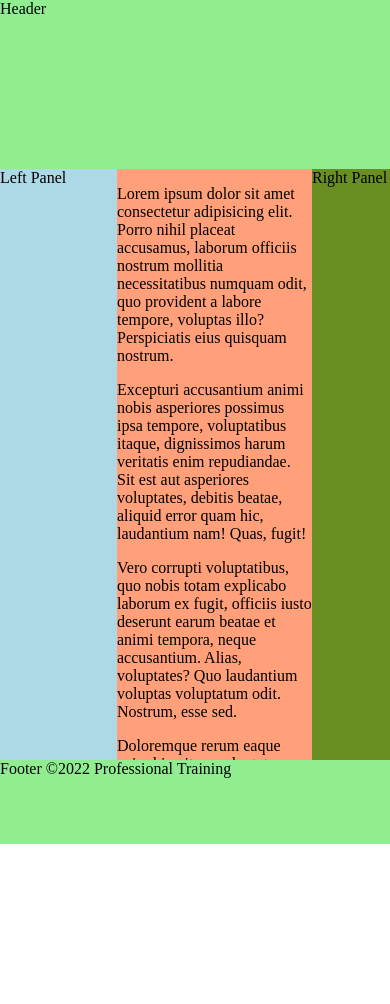
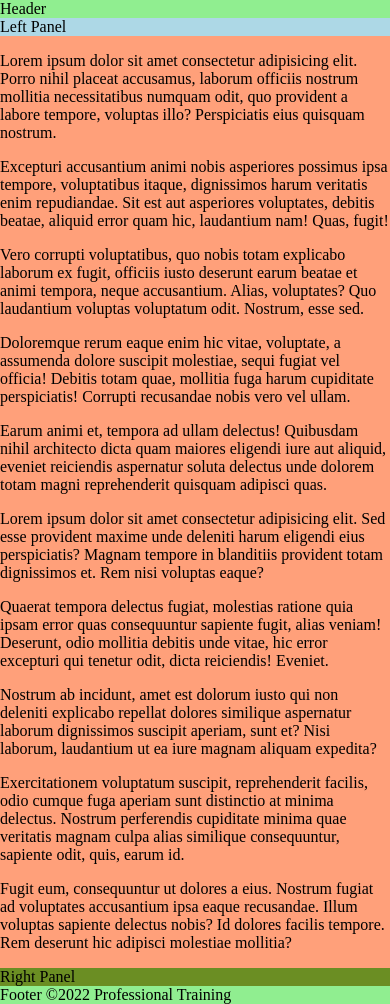
Before and after one commit to aidankilleen/FrontEndWebDevelopment, a plain HTML site: page traditionallayout.html in a window 390 px wide. Before the commit the page ends 844 px from the top, so only its background shows below. Drawn offline with Linux system fonts and the light colour scheme.

Commit message:
added media query to make responsive design

```diff
--- a/traditionallayout.html
+++ b/traditionallayout.html
@@ -6,7 +6,6 @@
     <meta name="viewport" content="width=device-width, initial-scale=1.0">
     <title>Document</title>
     <style>
-
         body {
             margin: 0;
         }
@@ -22,7 +21,6 @@
             float: left;
             height: 70vh;
         }
-
         .main {
             width: 50%;
             background-color: lightsalmon;
@@ -30,7 +28,6 @@
             height: 70vh;
             overflow-y: auto;
         }
-
         .right {
             width: 20%;
             background-color: olivedrab;
@@ -43,6 +40,27 @@
             background-color: lightgreen;
             height: 10vh;
         }
+        @media (max-width: 768px) {
+            .header {
+                height: auto;
+            }
+            .left {
+                width: 100%;
+                height: auto;
+            }
+            .main {
+                width: 100%;
+                height: auto;
+            }
+            .right {
+                width: 100%;
+                height: auto;
+            }
+            .footer {
+                height: auto;
+            }
+        }
+
     </style>
 </head>
 <body>
@@ -54,7 +72,11 @@
         <p>Vero corrupti voluptatibus, quo nobis totam explicabo laborum ex fugit, officiis iusto deserunt earum beatae et animi tempora, neque accusantium. Alias, voluptates? Quo laudantium voluptas voluptatum odit. Nostrum, esse sed.</p>
         <p>Doloremque rerum eaque enim hic vitae, voluptate, a assumenda dolore suscipit molestiae, sequi fugiat vel officia! Debitis totam quae, mollitia fuga harum cupiditate perspiciatis! Corrupti recusandae nobis vero vel ullam.</p>
         <p>Earum animi et, tempora ad ullam delectus! Quibusdam nihil architecto dicta quam maiores eligendi iure aut aliquid, eveniet reiciendis aspernatur soluta delectus unde dolorem totam magni reprehenderit quisquam adipisci quas.</p>
-
+        <p>Lorem ipsum dolor sit amet consectetur adipisicing elit. Sed esse provident maxime unde deleniti harum eligendi eius perspiciatis? Magnam tempore in blanditiis provident totam dignissimos et. Rem nisi voluptas eaque?</p>
+        <p>Quaerat tempora delectus fugiat, molestias ratione quia ipsam error quas consequuntur sapiente fugit, alias veniam! Deserunt, odio mollitia debitis unde vitae, hic error excepturi qui tenetur odit, dicta reiciendis! Eveniet.</p>
+        <p>Nostrum ab incidunt, amet est dolorum iusto qui non deleniti explicabo repellat dolores similique aspernatur laborum dignissimos suscipit aperiam, sunt et? Nisi laborum, laudantium ut ea iure magnam aliquam expedita?</p>
+        <p>Exercitationem voluptatum suscipit, reprehenderit facilis, odio cumque fuga aperiam sunt distinctio at minima delectus. Nostrum perferendis cupiditate minima quae veritatis magnam culpa alias similique consequuntur, sapiente odit, quis, earum id.</p>
+        <p>Fugit eum, consequuntur ut dolores a eius. Nostrum fugiat ad voluptates accusantium ipsa eaque recusandae. Illum voluptas sapiente delectus nobis? Id dolores facilis tempore. Rem deserunt hic adipisci molestiae mollitia?</p>
     </div>
     <div class="right">Right Panel</div>
     <div class="footer">Footer &copy;2022 Professional Training</div>
```
